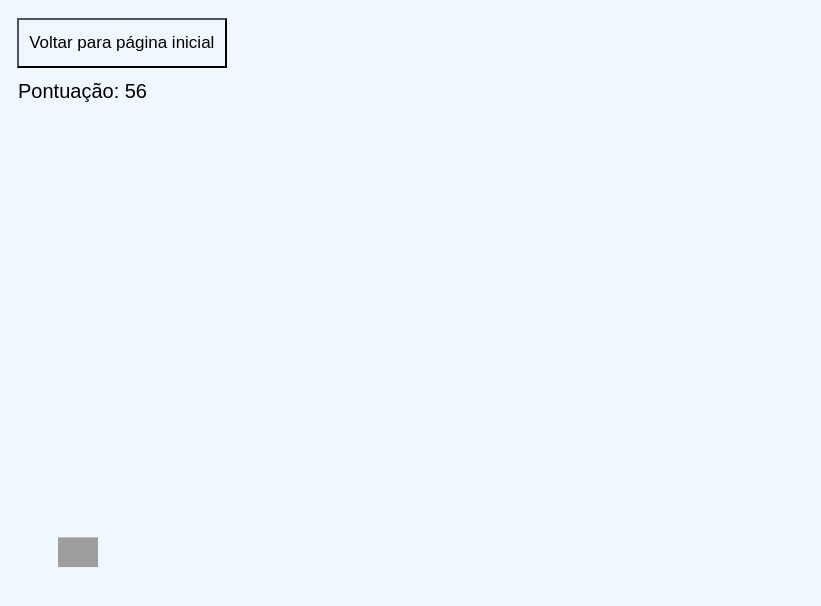
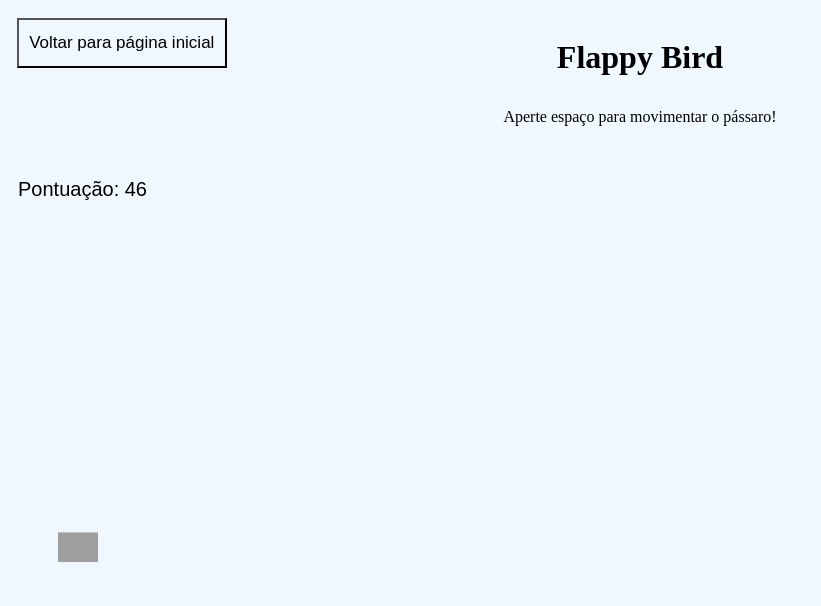
Before and after one commit to nataliasspindola/projeto-gpt-copilot, a plain HTML site: page jogoBird/jogoBird.html in a window 1280 px wide. Shown: the top 606 px of the page, without its empty margins (0-821 px from the left). Drawn offline with Linux system fonts and the light colour scheme.

Commit message:
finalização

```diff
--- a/jogoBird/jogoBird.css
+++ /dev/null
@@ -1,16 +0,0 @@
-.voltar {
-    background: none;
-    width: 210px;
-    height: 50px;
-    cursor: pointer;
-    font-size: 17px;
-    position: relative;
-    left: -41%;
-    top: 2%;
-    margin-top: 10px;
-}
-
-body {
-    text-align: center;
-    background: aliceblue;
-}
--- a/jogoBird/jogoBird.html
+++ b/jogoBird/jogoBird.html
@@ -27,7 +27,9 @@
   </head>
   <body>
     <a href="/index.html"><button class="voltar">Voltar para página inicial</button></a>
-    <canvas id="canvas" width="1355" height="500"></canvas>
+    <h1 style="position: relative; bottom: 50px;">Flappy Bird</h1>
+    <span style="position: relative; bottom: 40px;">Aperte espaço para movimentar o pássaro!</span>
+    <canvas id="canvas" width="1350" height="400"></canvas>
     <script>
       // cria o canvas
       var canvas = document.getElementById("canvas");
```
Also changed, not shown: index.html (+1 -1 lines), img/fundoBird.png (added).
